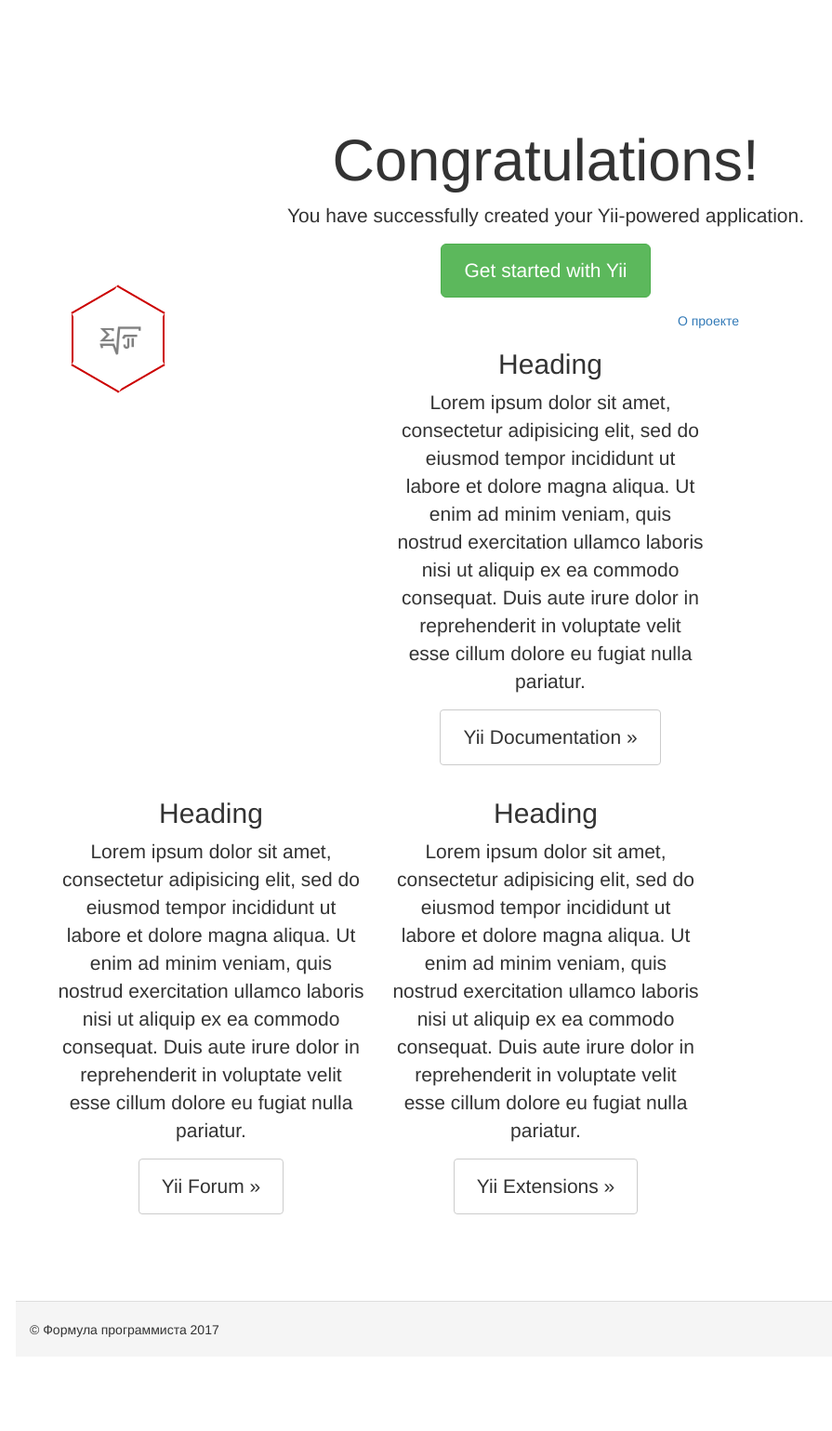
After one commit to walerij/school2018, a Yii app: template views/site/index_1.php in a window 1280 px wide. The commit adds this page. Shown: the whole page at 93% size, without its empty margins (53-948 px from the left). Run offline with PHP 8.4 and a stand-in for Yii, Linux system fonts and the light colour scheme; the template is opened without the code that fills it, so the values that code supplies are empty; some libraries are stand-ins or nearby versions.

Commit message:
Дизайн домашней страницы - шестиугольники

```diff
--- a/views/layouts/main.php
+++ b/views/layouts/main.php
@@ -11,7 +11,7 @@ use app\assets\AppAsset;
 
 AppAsset::register($this);
 
-$company = "Формула программирования";
+$company = "Формула программиста";
 ?>
 <?php $this->beginPage() ?>
 <!DOCTYPE html>
--- /dev/null
+++ b/views/site/index_1.php
@@ -0,0 +1,70 @@
+<?php
+/* @var $this yii\web\View */
+
+$this->title = 'Home';
+?>
+<div class="site-index">
+
+    <div class="jumbotron">
+        <h1>Congratulations!</h1>
+
+        <p class="lead">You have successfully created your Yii-powered application.</p>
+
+        <p><a class="btn btn-lg btn-success" href="http://www.yiiframework.com">Get started with Yii</a></p>
+
+        <a href="#" title="Формула">
+            <div class="row">
+                <div class="col-lg-4 col-md-4">
+                    <div class="menu-item">
+                        <span>
+                            <img class="img_meun_item" src="/image/fmap.png"><br>
+                        </span>
+                    </div>
+
+                </div>
+                <div class="col-md-8 col-lg-8">
+                    О проекте
+                  <div>
+            </div>
+
+        </a>
+    </div>
+
+
+    <div class="body-content">
+
+        <div class="row">
+            <div class="col-lg-4">
+                <h2>Heading</h2>
+
+                <p>Lorem ipsum dolor sit amet, consectetur adipisicing elit, sed do eiusmod tempor incididunt ut labore et
+                    dolore magna aliqua. Ut enim ad minim veniam, quis nostrud exercitation ullamco laboris nisi ut aliquip
+                    ex ea commodo consequat. Duis aute irure dolor in reprehenderit in voluptate velit esse cillum dolore eu
+                    fugiat nulla pariatur.</p>
+
+                <p><a class="btn btn-default" href="http://www.yiiframework.com/doc/">Yii Documentation &raquo;</a></p>
+            </div>
+            <div class="col-lg-4">
+                <h2>Heading</h2>
+
+                <p>Lorem ipsum dolor sit amet, consectetur adipisicing elit, sed do eiusmod tempor incididunt ut labore et
+                    dolore magna aliqua. Ut enim ad minim veniam, quis nostrud exercitation ullamco laboris nisi ut aliquip
+                    ex ea commodo consequat. Duis aute irure dolor in reprehenderit in voluptate velit esse cillum dolore eu
+                    fugiat nulla pariatur.</p>
+
+                <p><a class="btn btn-default" href="http://www.yiiframework.com/forum/">Yii Forum &raquo;</a></p>
+            </div>
+            <div class="col-lg-4">
+                <h2>Heading</h2>
+
+                <p>Lorem ipsum dolor sit amet, consectetur adipisicing elit, sed do eiusmod tempor incididunt ut labore et
+                    dolore magna aliqua. Ut enim ad minim veniam, quis nostrud exercitation ullamco laboris nisi ut aliquip
+                    ex ea commodo consequat. Duis aute irure dolor in reprehenderit in voluptate velit esse cillum dolore eu
+                    fugiat nulla pariatur.</p>
+
+                <p><a class="btn btn-default" href="http://www.yiiframework.com/extensions/">Yii Extensions &raquo;</a></p>
+            </div>
+        </div>
+
+    </div>
+</div>
--- a/web/css/site.css
+++ b/web/css/site.css
@@ -113,3 +113,78 @@ a.desc:after {
 .nav > li > form > button.logout:focus {
     outline: none;
 }
+
+
+/*шестиугольники
+*/
+
+.img_meun_item{
+    width: 50px;
+    height: 50px;
+
+}
+.menu-item {
+    border-left: 2px solid #c00;
+    border-right: 2px solid #c00;
+    position: relative;
+    background: white; /*#ccc;*/ /*цвет подложки*/
+    width: 100px;
+    height: 59px;
+    /*размеры*/
+    /*width: 100px;
+    height: 59px;
+    */
+}
+
+.menu-item span {
+    position: relative;
+    text-align: center;
+    display: block;
+    line-height: 59px;
+    width: 100px;
+    color: #ccc;
+    z-index: 1;
+
+}
+
+#span_video{
+    background-image: url("home_image/video_black.png");
+}
+
+.menu-item:after,
+.menu-item:before {
+    content: '';
+    display: block;
+    position: absolute;
+    border-left: 2px solid #c00;
+    border-right: 2px solid #c00;
+    left: -2px;
+    top: 0;
+    right: -2px;
+    bottom: 0;
+    -webkit-transform: rotate(-60deg);
+    background: white; /*#ccc;*/
+    /*z-index: -1;*/
+}
+
+.menu-item:before {
+    -webkit-transform: rotate(60deg);
+}
+
+.menu-item:hover {
+    background: #F5F5F5;
+}
+.menu-item:hover:after,
+.menu-item:hover:before {
+    background: /*#999;/**/
+         #F5F5F5;
+}
+
+.home_menu{
+    display: block;
+    float: left;
+    margin: 10px 10px 10px 10px;
+}
+
+/*конец шестиугольникам
+*/
```
Also changed, not shown: views/site/index.php (+35 -38 lines), web/home_image/video-black.png (added), web/home_image/video-blue.png (added).
